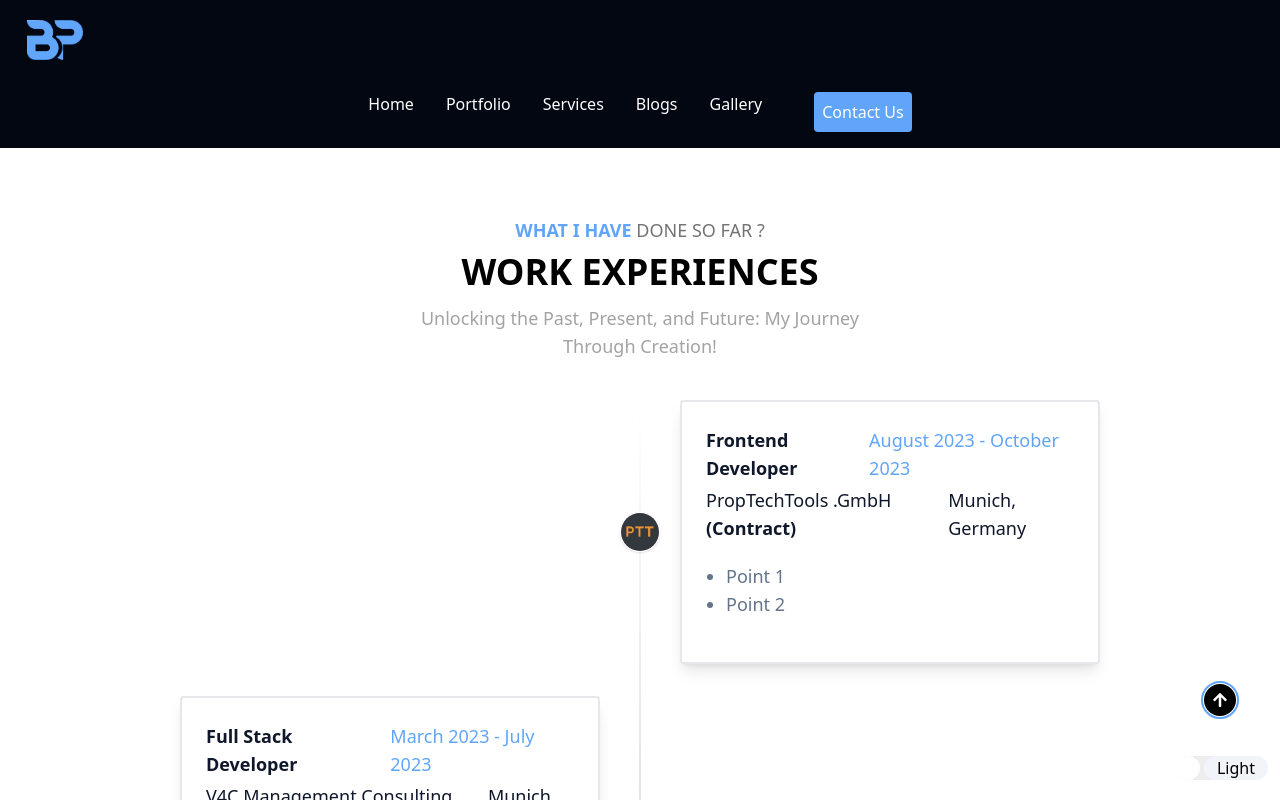
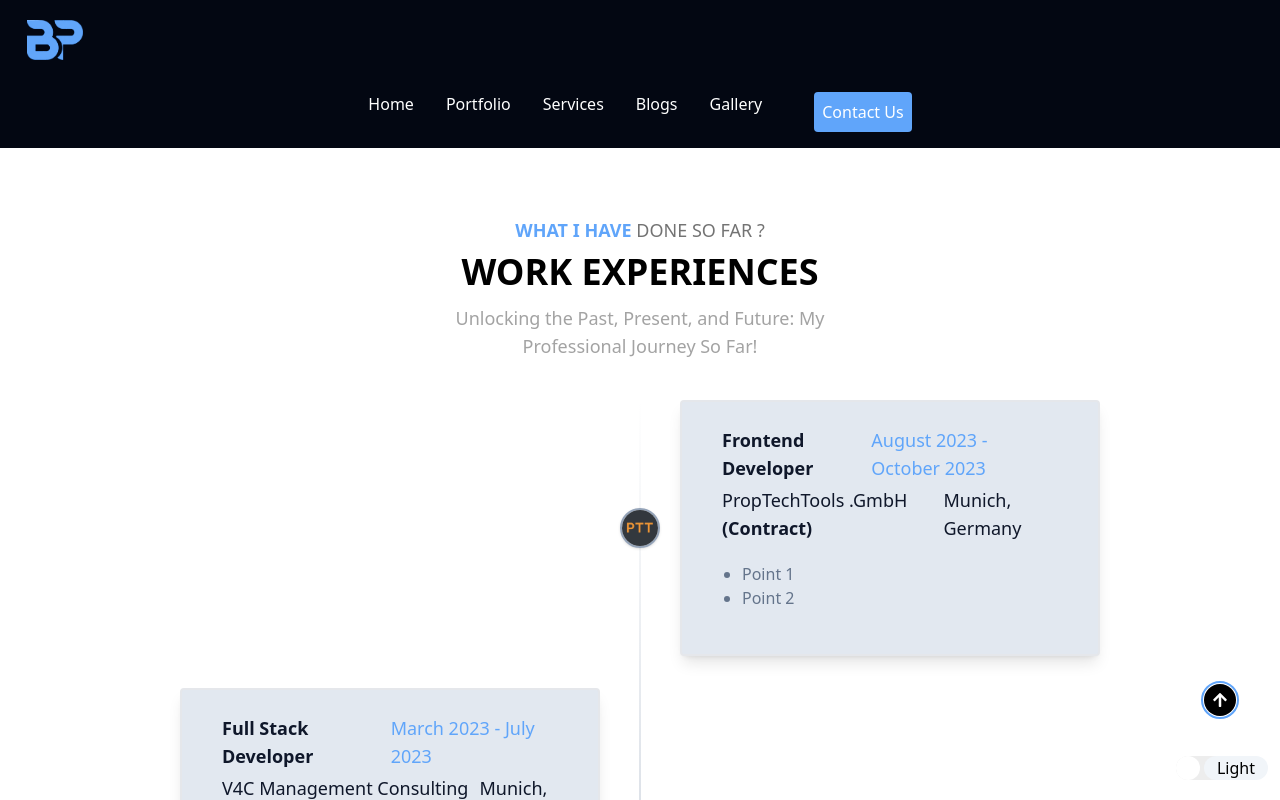
Before and after one commit to borneelphukan/borneel.phukan, a Next.js app: page /Portfolio in a window 1280 px wide. Shown: the top 800 px of the page. Built offline with nearby package versions, Linux system fonts and the light colour scheme.

Commit message:
experience updated

```diff
--- a/src/components/Portfolio/Experience.js
+++ b/src/components/Portfolio/Experience.js
@@ -13,7 +13,7 @@ const Experience = () => {
         WORK EXPERIENCES
       </h1>
       <p className=" max-w-md mx-auto text-center text-base md:text-lg lg:text-neutral-400 mb-10">
-        Unlocking the Past, Present, and Future: My Journey Through Creation!
+        Unlocking the Past, Present, and Future: My Professional Journey So Far!
       </p>
       <div className="mx-4 md:mx-20 px-4 md:px-20 my-10 space-y-8 relative before:absolute before:inset-0 before:mx-auto before:-translate-x-px md:before:mx-auto md:before:translate-x-0 before:h-full before:w-0.5 before:bg-gradient-to-b before:from-transparent before:via-slate-400 before:to-transparent">
         {experiences.map((experience, index) => (
@@ -21,7 +21,7 @@ const Experience = () => {
             key={index}
             className={`relative flex flex-col md:flex-row items-center justify-between md:justify-normal md:odd:flex-row-reverse group is-active`}
           >
-            <div className="my-10 flex items-center justify-center w-20 h-20 md:w-10 md:h-10 rounded-full border border-white shadow shrink-0 md:order-1 md:group-odd:-translate-x-1/2 md:group-even:translate-x-1/2">
+            <div className="my-10 flex items-center justify-center w-20 h-20 md:w-10 md:h-10 rounded-full border-2 border-slate-400 shadow shrink-0 md:order-1 md:group-odd:-translate-x-1/2 md:group-even:translate-x-1/2">
               <Image
                 height={100}
                 width={100}
@@ -31,7 +31,7 @@ const Experience = () => {
               />
             </div>
 
-            <div className="w-full md:w-[calc(50%-2.5rem)] p-6 rounded border-2 bg-white shadow-lg">
+            <div className="w-full md:w-[calc(50%-2.5rem)] px-10 py-6 rounded border-2 bg-slate-200 shadow-lg">
               <div className="flex flex-col md:flex-row items-center justify-between space-x-2 mb-1">
                 <h1 className="font-bold text-slate-900">{experience.title}</h1>
                 <time className="font-caveat font-medium text-blue-400">
@@ -48,7 +48,7 @@ const Experience = () => {
                 </h2>
               </div>
               <div className="text-slate-500">
-                <ul className="list-disc m-2 md:m-5">
+                <ul className="list-disc m-2 md:m-5 text-base">
                   {experience.description.map((point, i) => (
                     <li key={i}>{point}</li>
                   ))}
```
Also changed, not shown: public/experience/V4C.png.
